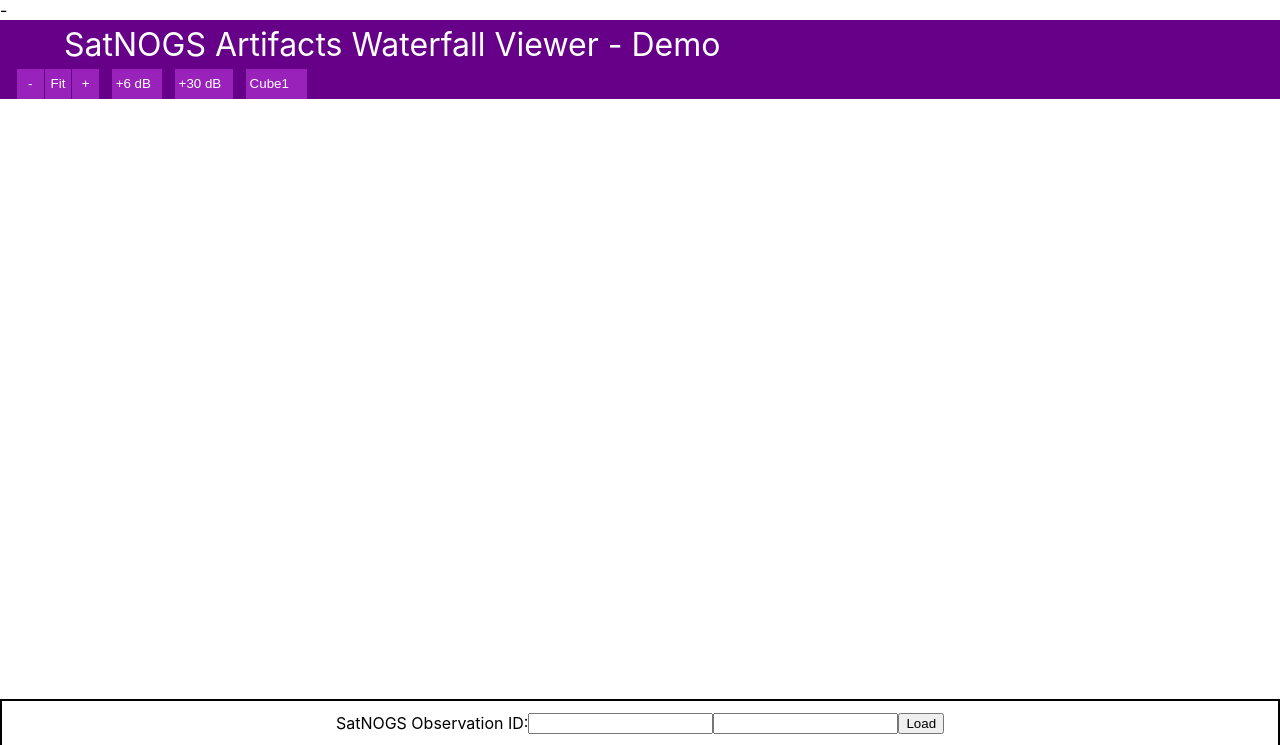
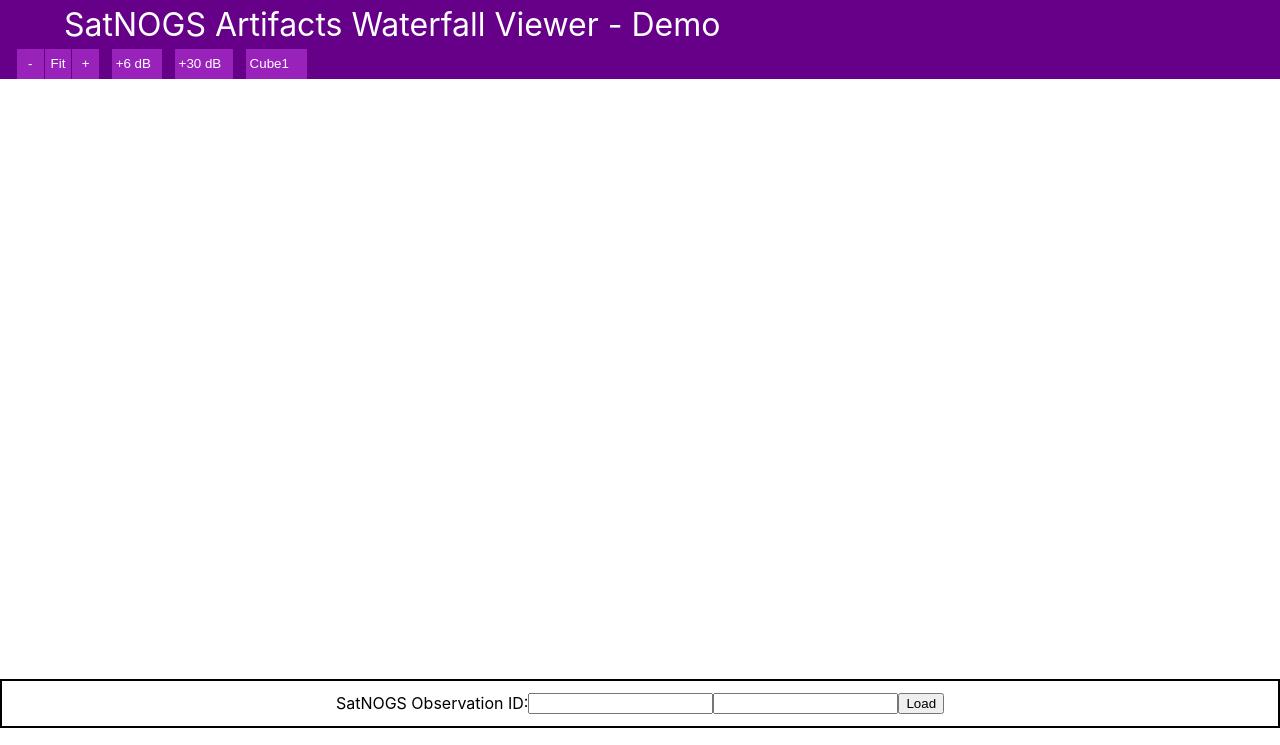
Before and after one commit to kerel-fs/spectranalysis, a website built with webpack: page public/example.html in a window 1280 px wide. Shown: the top 745 px of the page. Built offline with nearby package versions, Linux system fonts and the light colour scheme; what spectroplot would draw is missing.

Commit message:
Fix typo in example.html
Signed-off-by: Fabian P. Schmidt <kerel@mailbox.org>

```diff
--- a/public/example.html
+++ b/public/example.html
@@ -6,7 +6,7 @@
 <meta name=viewport content="width=device-width,initial-scale=1">
 <link rel=stylesheet href="styles.css">
 <link rel=stylesheet href="example.css">
--<script type="module" src="main.bundle.js"></script>
+<script type="module" src="main.bundle.js"></script>
 </header>
 <body>
 <!-- drop zone overlay -->
```
